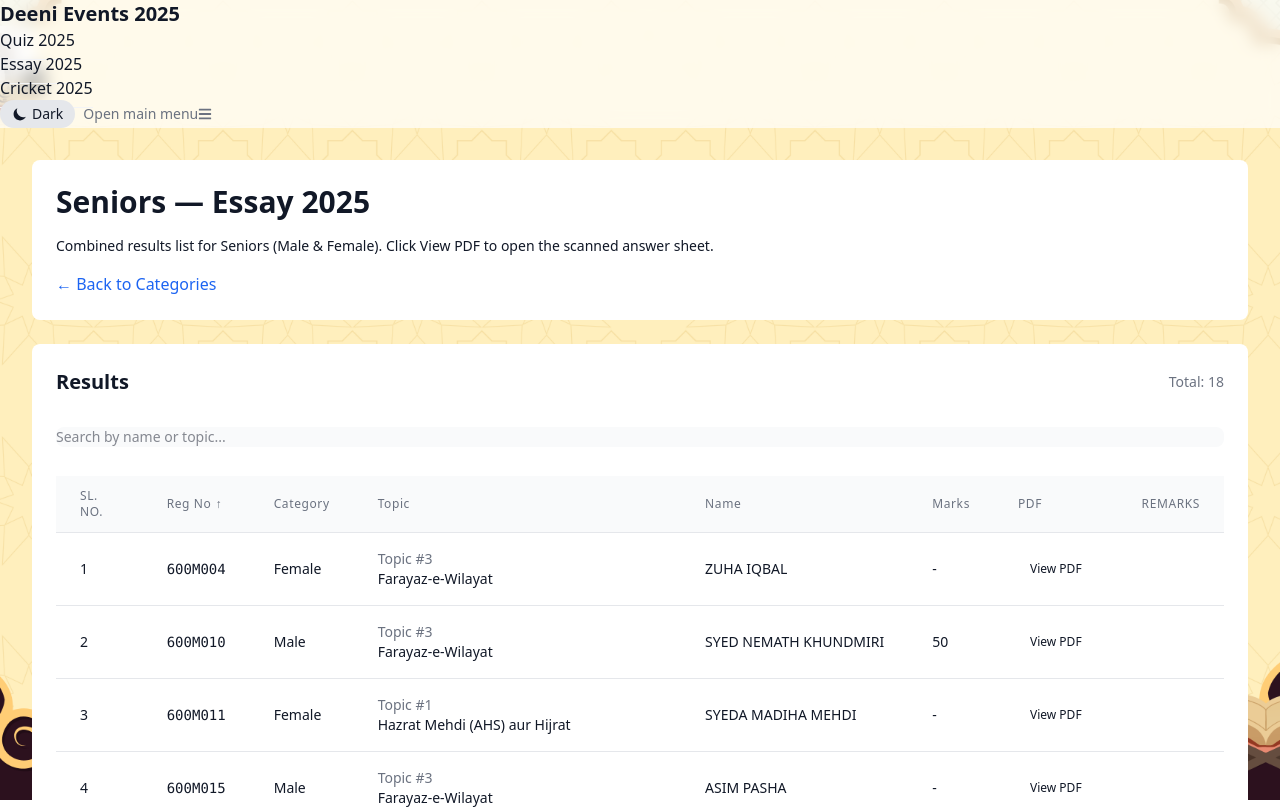
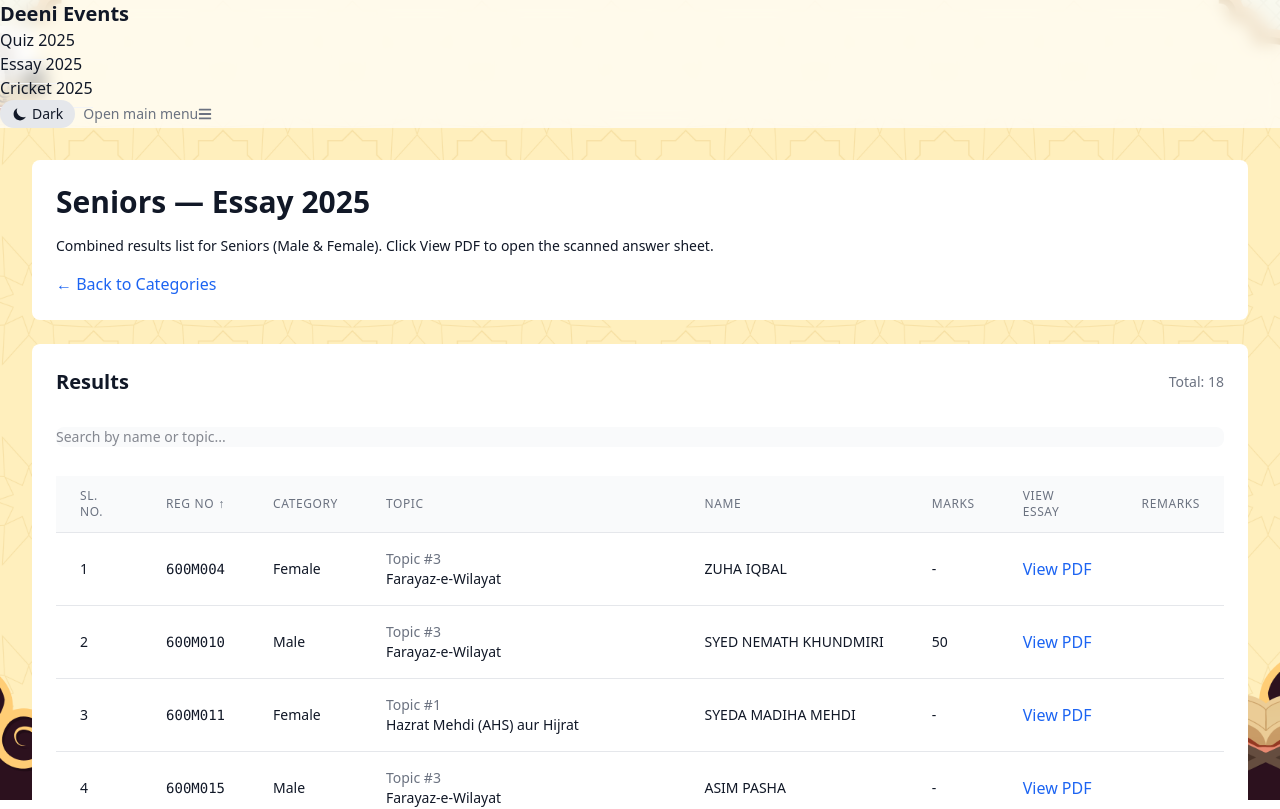
Before and after one commit to ausshadu/results-app, a Next.js app: page /essay-2025/seniors in a window 1280 px wide. Shown: the top 809 px of the page. Built offline with nearby package versions, Linux system fonts and the light colour scheme.

Commit message:
Removed Links

```diff
--- a/app/components/CategoryCard.tsx
+++ b/app/components/CategoryCard.tsx
@@ -1,7 +1,7 @@
 "use client";
 
 import Link from "next/link";
-import { Card, Button } from "flowbite-react";
+import { Card } from "flowbite-react";
 
 export function CategoryCard({
   title,
@@ -17,14 +17,16 @@ export function CategoryCard({
   return (
     <Card className="hover:shadow-lg transition-shadow">
       <h3 className="text-lg font-semibold">{title}</h3>
-      {subtitle ? <p className="text-sm text-gray-600 dark:text-gray-400">{subtitle}</p> : null}
+      {subtitle ? (
+        <p className="text-sm text-gray-600 dark:text-gray-400">{subtitle}</p>
+      ) : null}
       <div className="flex items-center gap-2">
-        <Button color="light" as={Link} href={participantsHref} pill>
+        <Link href={participantsHref} className="link">
           Participants
-        </Button>
-        <Button color="primary" as={Link} href={resultsHref} pill>
+        </Link>
+        <Link href={resultsHref} className="link">
           Results
-        </Button>
+        </Link>
       </div>
     </Card>
   );
--- a/app/components/EssayResultsTable.tsx
+++ b/app/components/EssayResultsTable.tsx
@@ -3,9 +3,15 @@
 import { Result } from "@/lib/600MeeladResults";
 import { useMemo, useState } from "react";
 import { Button, Card, TextInput } from "flowbite-react";
+import Link from "next/link";
 
 type Row = Result & { category?: "Male" | "Female" | string };
-type SortKey = "reg_number" | "full_name" | "total_marks" | "topic" | "category";
+type SortKey =
+  | "reg_number"
+  | "full_name"
+  | "total_marks"
+  | "topic"
+  | "category";
 type SortState = { key: SortKey; dir: "asc" | "desc" };
 type CompareVal = string | number;
 
@@ -23,7 +29,13 @@ type SortHeaderProps = {
   enabled?: boolean;
 };
 
-function SortHeader({ label, sortKey, current, onToggle, enabled = true }: SortHeaderProps) {
+function SortHeader({
+  label,
+  sortKey,
+  current,
+  onToggle,
+  enabled = true,
+}: SortHeaderProps) {
   return (
     <button
       type="button"
@@ -60,7 +72,9 @@ export function EssayResultsTable({ results }: { results: Row[] }) {
           const name = (r.full_name ?? "").toLowerCase();
           const topicText = (r.topic_text ?? "").toLowerCase();
           const topicNum = String(r.topic_number ?? "");
-          return name.includes(q) || topicText.includes(q) || topicNum.includes(q);
+          return (
+            name.includes(q) || topicText.includes(q) || topicNum.includes(q)
+          );
         })
       : data;
 
@@ -77,7 +91,9 @@ export function EssayResultsTable({ results }: { results: Row[] }) {
         case "category":
           return r.category ?? "";
         case "topic":
-          return `${String(r.topic_number ?? "").padStart(3, "0")}|${r.topic_text ?? ""}`;
+          return `${String(r.topic_number ?? "").padStart(3, "0")}|${
+            r.topic_text ?? ""
+          }`;
       }
     };
 
@@ -96,7 +112,9 @@ export function EssayResultsTable({ results }: { results: Row[] }) {
 
   const toggleSort = (key: SortKey) => {
     setSort((prev) =>
-      prev.key === key ? { key, dir: prev.dir === "asc" ? "desc" : "asc" } : { key, dir: "asc" }
+      prev.key === key
+        ? { key, dir: prev.dir === "asc" ? "desc" : "asc" }
+        : { key, dir: "asc" }
     );
   };
 
@@ -128,24 +146,49 @@ export function EssayResultsTable({ results }: { results: Row[] }) {
                 Sl. No.
               </th>
               <th className="px-6 py-3 text-left text-xs font-medium text-gray-500 uppercase tracking-wider dark:text-gray-300">
-                <SortHeader label="Reg No" sortKey="reg_number" current={sort} onToggle={toggleSort} />
+                <SortHeader
+                  label="REG NO"
+                  sortKey="reg_number"
+                  current={sort}
+                  onToggle={toggleSort}
+                />
               </th>
               {showCategory && (
                 <th className="px-6 py-3 text-left text-xs font-medium text-gray-500 uppercase tracking-wider dark:text-gray-300">
-                  <SortHeader label="Category" sortKey="category" current={sort} onToggle={toggleSort} />
+                  <SortHeader
+                    label="CATEGORY"
+                    sortKey="category"
+                    current={sort}
+                    onToggle={toggleSort}
+                  />
                 </th>
               )}
               <th className="px-6 py-3 text-left text-xs font-medium text-gray-500 uppercase tracking-wider dark:text-gray-300">
-                <SortHeader label="Topic" sortKey="topic" current={sort} onToggle={toggleSort} />
+                <SortHeader
+                  label="TOPIC"
+                  sortKey="topic"
+                  current={sort}
+                  onToggle={toggleSort}
+                />
               </th>
               <th className="px-6 py-3 text-left text-xs font-medium text-gray-500 uppercase tracking-wider dark:text-gray-300">
-                <SortHeader label="Name" sortKey="full_name" current={sort} onToggle={toggleSort} />
+                <SortHeader
+                  label="NAME"
+                  sortKey="full_name"
+                  current={sort}
+                  onToggle={toggleSort}
+                />
               </th>
               <th className="px-6 py-3 text-left text-xs font-medium text-gray-500 uppercase tracking-wider dark:text-gray-300">
-                <SortHeader label="Marks" sortKey="total_marks" current={sort} onToggle={toggleSort} />
+                <SortHeader
+                  label="MARKS"
+                  sortKey="total_marks"
+                  current={sort}
+                  onToggle={toggleSort}
+                />
               </th>
               <th className="px-6 py-3 text-left text-xs font-medium text-gray-500 uppercase tracking-wider dark:text-gray-300">
-                PDF
+                View Essay
               </th>
               <th className="px-6 py-3 text-left text-xs font-medium text-gray-500 uppercase tracking-wider dark:text-gray-300">
                 Remarks
@@ -168,7 +211,9 @@ export function EssayResultsTable({ results }: { results: Row[] }) {
                 )}
                 <td className="px-6 py-4 text-sm text-gray-900 dark:text-gray-100">
                   <div className="flex flex-col">
-                    <span className="text-sm text-gray-500 dark:text-gray-400">Topic #{r.topic_number}</span>
+                    <span className="text-sm text-gray-500 dark:text-gray-400">
+                      Topic #{r.topic_number}
+                    </span>
                     <span>{r.topic_text}</span>
                   </div>
                 </td>
@@ -179,17 +224,14 @@ export function EssayResultsTable({ results }: { results: Row[] }) {
                   {formatMarks(r.total_marks)}
                 </td>
                 <td className="px-6 py-4 whitespace-nowrap">
-                  <Button
-                    color="primary"
-                    size="xs"
+                  <Link
                     href={r.pdf_link}
+                    className="link"
                     target="_blank"
                     rel="noopener noreferrer"
-                    as="a"
-                    pill
                   >
                     View PDF
-                  </Button>
+                  </Link>
                 </td>
                 <td className="px-6 py-4 whitespace-nowrap"></td>
               </tr>
--- a/app/components/Header.tsx
+++ b/app/components/Header.tsx
@@ -33,11 +33,21 @@ function ThemeToggle() {
     >
       <div className="flex items-center gap-1">
         {isDark ? (
-          <svg className="w-4 h-4" fill="currentColor" viewBox="0 0 20 20" xmlns="http://www.w3.org/2000/svg">
+          <svg
+            className="w-4 h-4"
+            fill="currentColor"
+            viewBox="0 0 20 20"
+            xmlns="http://www.w3.org/2000/svg"
+          >
             <path d="M10 2a1 1 0 011 1v1a1 1 0 11-2 0V3a1 1 0 011-1zm4 8a4 4 0 11-8 0 4 4 0 018 0zm-.464 4.95l.707.707a1 1 0 001.414-1.414l-.707-.707a1 1 0 00-1.414 1.414zm2.12-10.607a1 1 0 010 1.414l-.706.707a1 1 0 11-1.414-1.414l.707-.707a1 1 0 011.414 0zM17 11a1 1 0 100-2h-1a1 1 0 100 2h1zm-7 4a1 1 0 011 1v1a1 1 0 11-2 0v-1a1 1 0 011-1zM5.05 6.464A1 1 0 106.465 5.05l-.708-.707a1 1 0 00-1.414 1.414l.707.707zm1.414 8.486l-.707.707a1 1 0 01-1.414-1.414l.707-.707a1 1 0 011.414 1.414zM4 11a1 1 0 100-2H3a1 1 0 000 2h1z" />
           </svg>
         ) : (
-          <svg className="w-4 h-4" fill="currentColor" viewBox="0 0 20 20" xmlns="http://www.w3.org/2000/svg">
+          <svg
+            className="w-4 h-4"
+            fill="currentColor"
+            viewBox="0 0 20 20"
+            xmlns="http://www.w3.org/2000/svg"
+          >
             <path d="M17.293 13.293A8 8 0 016.707 2.707a8.001 8.001 0 1010.586 10.586z" />
           </svg>
         )}
@@ -49,13 +59,10 @@ function ThemeToggle() {
 
 export default function Header() {
   return (
-    <Navbar
-      fluid
-      className="bg-white/70 dark:bg-gray-900/70 backdrop-blur"
-    >
+    <Navbar fluid className="bg-white/70 dark:bg-gray-900/70 backdrop-blur">
       <NavbarBrand as={Link} href="/">
         <span className="self-center whitespace-nowrap text-xl font-semibold dark:text-white">
-          Deeni Events 2025
+          Deeni Events
         </span>
       </NavbarBrand>
       <div className="flex items-center gap-2 md:order-2">
--- a/app/cricket-2025/page.tsx
+++ b/app/cricket-2025/page.tsx
@@ -14,9 +14,6 @@ export default function Cricket() {
         <div className="flex flex-wrap gap-2">
           <Link href="/" className="link">
             ← Back to Home
-          </Link>
-          <Link href="/cricket-2025/matches" className="link">
-            View Matches →
           </Link>
         </div>
       </Card>
--- a/app/quiz-2025/female-junior/results/page.tsx
+++ b/app/quiz-2025/female-junior/results/page.tsx
@@ -9,7 +9,7 @@ import {
   Female_Juniors_Round2_GroupB,
   Female_Juniors_Round3_Final,
 } from "@/lib/600MeeladResults";
-import { Card, Button } from "flowbite-react";
+import { Card } from "flowbite-react";
 
 const metadata = {
   title: "Female • Junior — Results",
@@ -27,12 +27,12 @@ export default function Page() {
           This page has placeholder tables. Data will be added later.
         </p>
         <div className="flex flex-wrap gap-2">
-          <Button color="light" as={Link} href="/quiz-2025" pill>
+          <Link href="/quiz-2025" className="link">
             ← Back to Categories
-          </Button>
-          <Button color="primary" as={Link} href="/quiz-2025/female-junior/participants" pill>
+          </Link>
+          <Link href="/quiz-2025/female-junior/participants" className="link">
             View Participants →
-          </Button>
+          </Link>
         </div>
       </Card>
 
--- a/app/quiz-2025/male-combined/results/page.tsx
+++ b/app/quiz-2025/male-combined/results/page.tsx
@@ -13,7 +13,7 @@ import {
 import firstPhoto from "@/lib/600MeeladResults/Quiz2025/photos/male_combined/first.webp";
 import secondPhoto from "@/lib/600MeeladResults/Quiz2025/photos/male_combined/second.webp";
 import thirdPhoto from "@/lib/600MeeladResults/Quiz2025/photos/male_combined/third.webp";
-import { Card, Button } from "flowbite-react";
+import { Card } from "flowbite-react";
 
 const metadata = {
   title: "Male • Combined — Results",
@@ -31,12 +31,12 @@ export default function Page() {
           This page has placeholder tables. Data will be added later.
         </p>
         <div className="flex flex-wrap gap-2">
-          <Button color="light" as={Link} href="/quiz-2025" pill>
+          <Link href="/quiz-2025" className="link">
             ← Back to Categories
-          </Button>
-          <Button color="primary" as={Link} href="/quiz-2025/male-combined/participants" pill>
+          </Link>
+          <Link href="/quiz-2025/male-combined/participants" className="link">
             View Participants →
-          </Button>
+          </Link>
         </div>
       </Card>
 
```
Also changed, not shown: app/quiz-2025/female-senior/results/page.tsx (+9 -6 lines), app/quiz-2025/inter-madrasa/results/page.tsx (+5 -10 lines).
